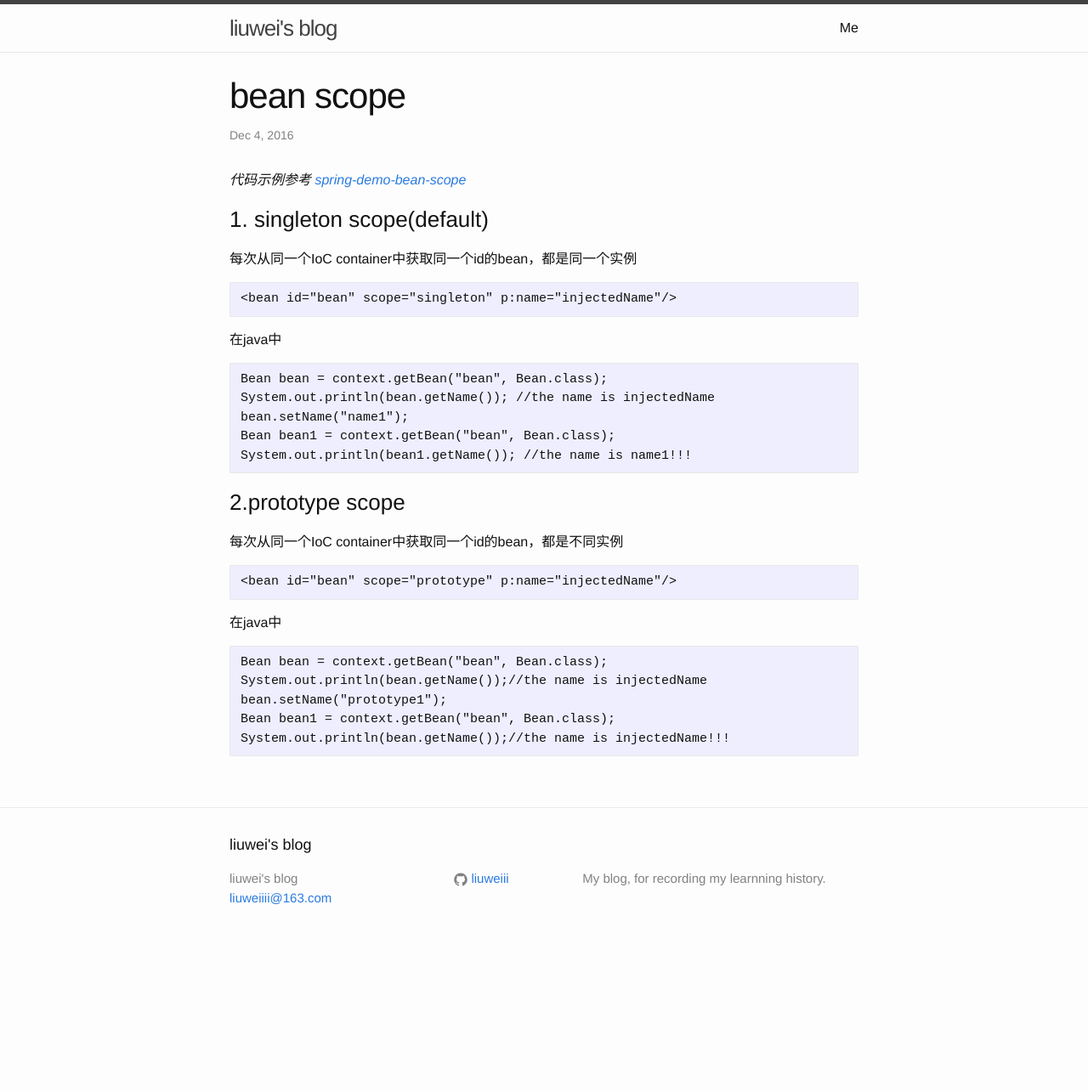
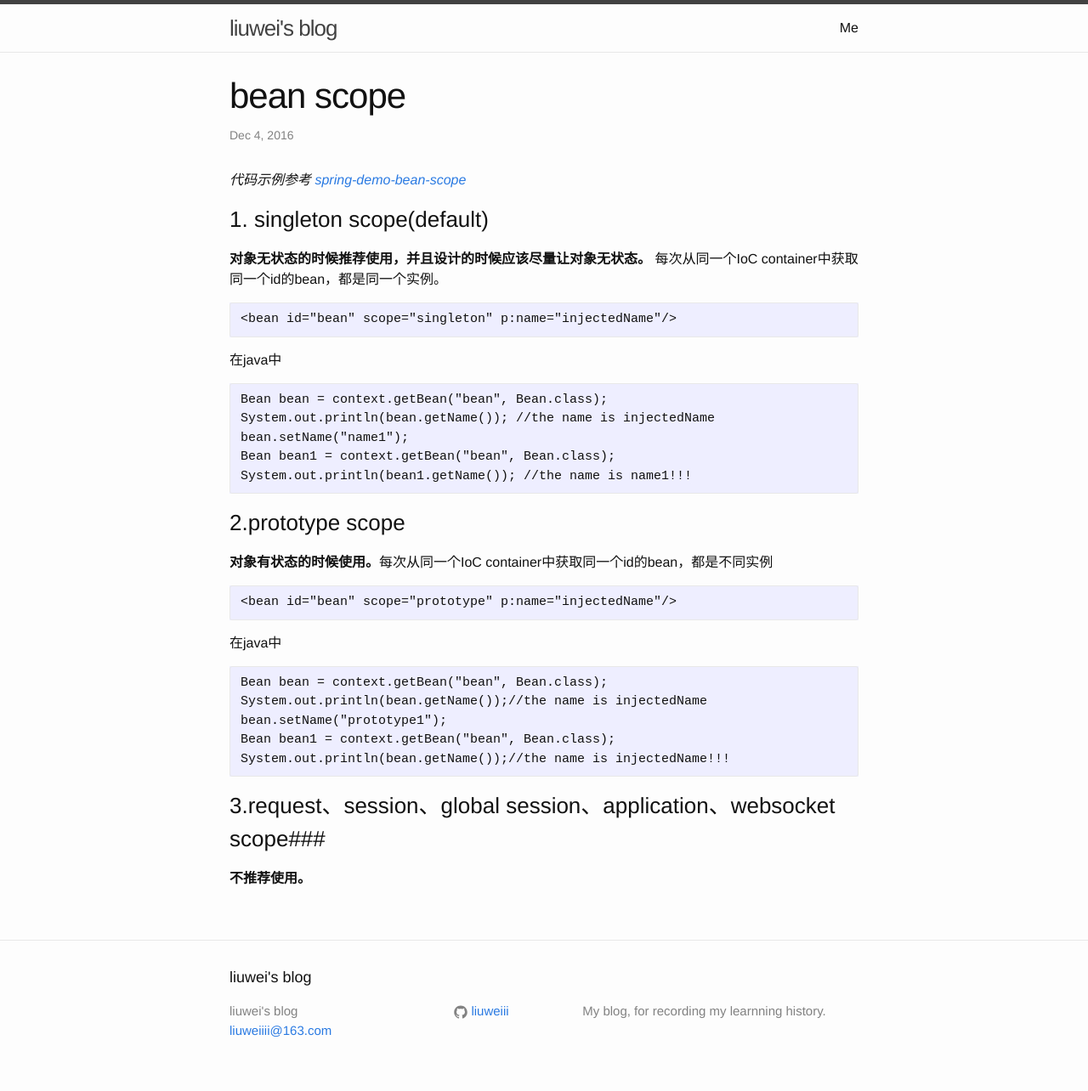
Before and after one commit to liuweiii/liuweiii.github.io, a Jekyll site: the page built from _posts/2016-12-5-bean scope.markdown, in a window 1280 px wide. Shown: the whole page at 85% size. Built offline with Jekyll 4.4.1, drawn with Linux system fonts in a browser that asks for light colours; before the commit the page ends 1128 px from its top, so only the background shows below that.

Commit message:
bean scope

````diff
--- a/_posts/2016-12-5-bean scope.markdown
+++ b/_posts/2016-12-5-bean scope.markdown
@@ -13,7 +13,8 @@ tags:
 
 ### 1. singleton scope(default)
 
-每次从同一个IoC container中获取同一个id的bean，都是同一个实例
+**对象无状态的时候推荐使用，并且设计的时候应该尽量让对象无状态。**
+每次从同一个IoC container中获取同一个id的bean，都是同一个实例。
 
 ```
 <bean id="bean" scope="singleton" p:name="injectedName"/>
@@ -30,7 +31,7 @@ System.out.println(bean1.getName()); //the name is name1!!!
 
 ### 2.prototype scope
 
-每次从同一个IoC container中获取同一个id的bean，都是不同实例
+**对象有状态的时候使用。**每次从同一个IoC container中获取同一个id的bean，都是不同实例
 
 ```
 <bean id="bean" scope="prototype" p:name="injectedName"/>
@@ -44,3 +45,7 @@ bean.setName("prototype1");
 Bean bean1 = context.getBean("bean", Bean.class);
 System.out.println(bean.getName());//the name is injectedName!!!
 ```
+
+### 3.request、session、global session、application、websocket scope###
+
+**不推荐使用。**
````
Also changed, not shown: 1 other file.
